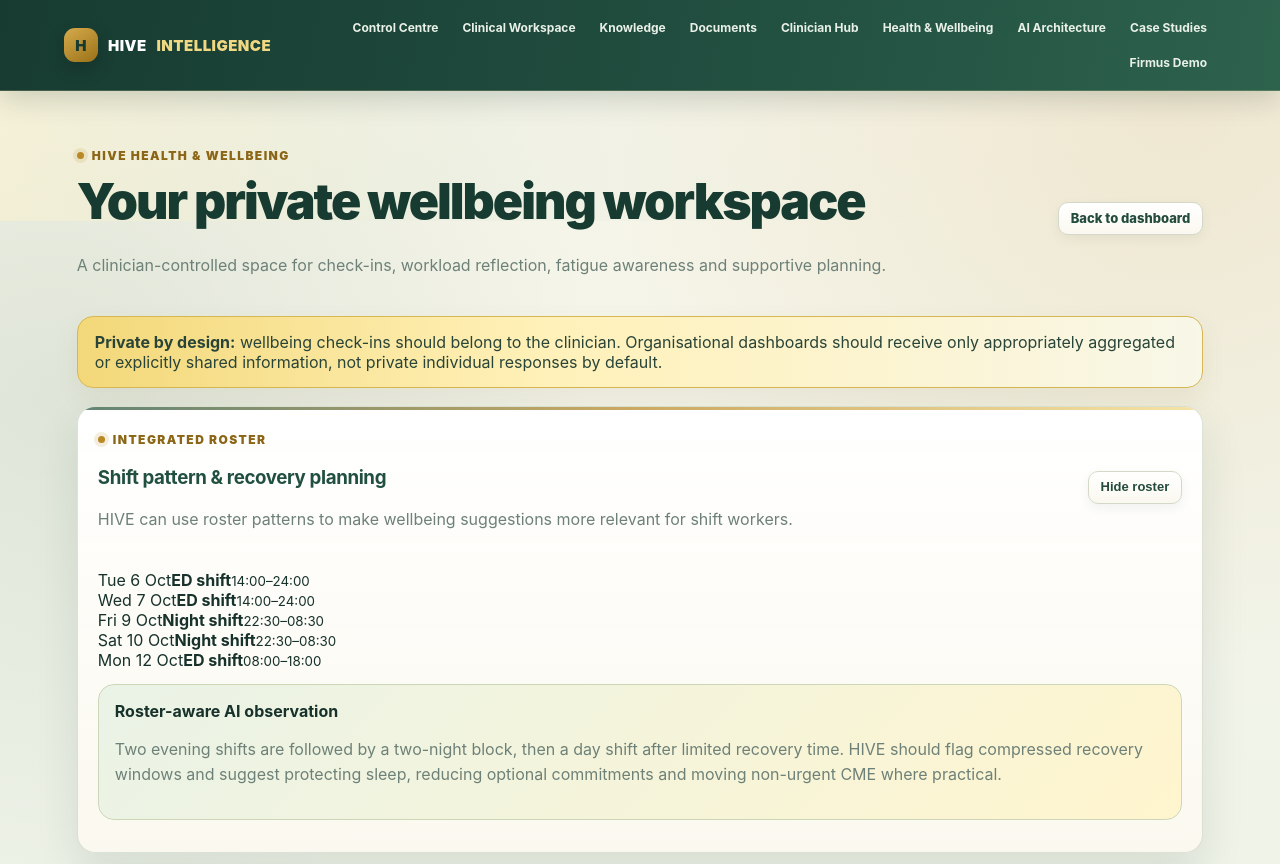
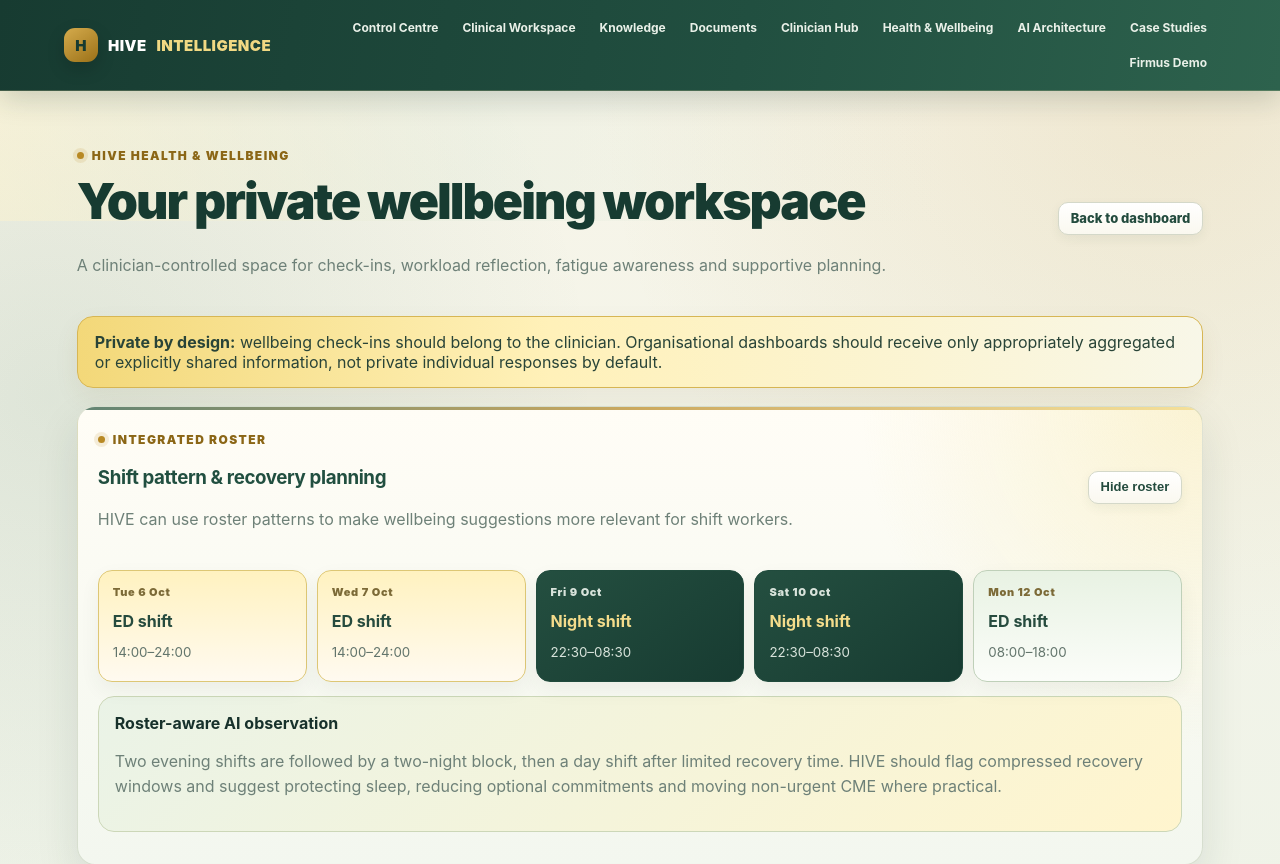
Before and after one commit to MA-730912/hive-intelligence, a Next.js app: page /wellbeing in a window 1280 px wide. Shown: the top 864 px of the page. Built offline with nearby package versions, Linux system fonts and the light colour scheme.

Commit message:
Style integrated shift roster

```diff
--- a/app/globals.css
+++ b/app/globals.css
@@ -482,3 +482,50 @@
   .exam-file-header,.exam-selection-summary{align-items:stretch;flex-direction:column}
   .exam-segment{display:grid;width:100%}
 }
+
+
+/* Integrated shift roster */
+.roster-card{
+  background:
+    radial-gradient(circle at 100% 0%,rgba(246,231,170,.46),transparent 28%),
+    linear-gradient(180deg,#fffdf6,#f3f7ef)
+}
+.roster-strip{
+  display:grid;
+  grid-template-columns:repeat(5,minmax(0,1fr));
+  gap:10px
+}
+.roster-shift{
+  display:grid;
+  gap:5px;
+  min-height:112px;
+  padding:14px;
+  border-radius:14px;
+  border:1px solid #d9ddcf;
+  background:linear-gradient(180deg,#fff,#f9f8f0);
+  box-shadow:0 8px 20px rgba(43,61,48,.06)
+}
+.roster-shift span{
+  font-size:11px;
+  font-weight:900;
+  letter-spacing:.06em;
+  color:#7c6a37
+}
+.roster-shift strong{color:#264b3e}
+.roster-shift small{color:#63756c}
+.roster-shift.evening{
+  background:linear-gradient(180deg,#fff2c0,#fffaf0);
+  border-color:#ddc775
+}
+.roster-shift.night{
+  background:linear-gradient(145deg,#244f40,#173b31);
+  border-color:#214b3d
+}
+.roster-shift.night span,.roster-shift.night small{color:#d8e3db}
+.roster-shift.night strong{color:#f4dc8b}
+.roster-shift.day{
+  background:linear-gradient(180deg,#e8f2e3,#fbfdf9);
+  border-color:#bfd0b9
+}
+@media(max-width:1100px){.roster-strip{grid-template-columns:repeat(3,1fr)}}
+@media(max-width:700px){.roster-strip{grid-template-columns:1fr}}
```
